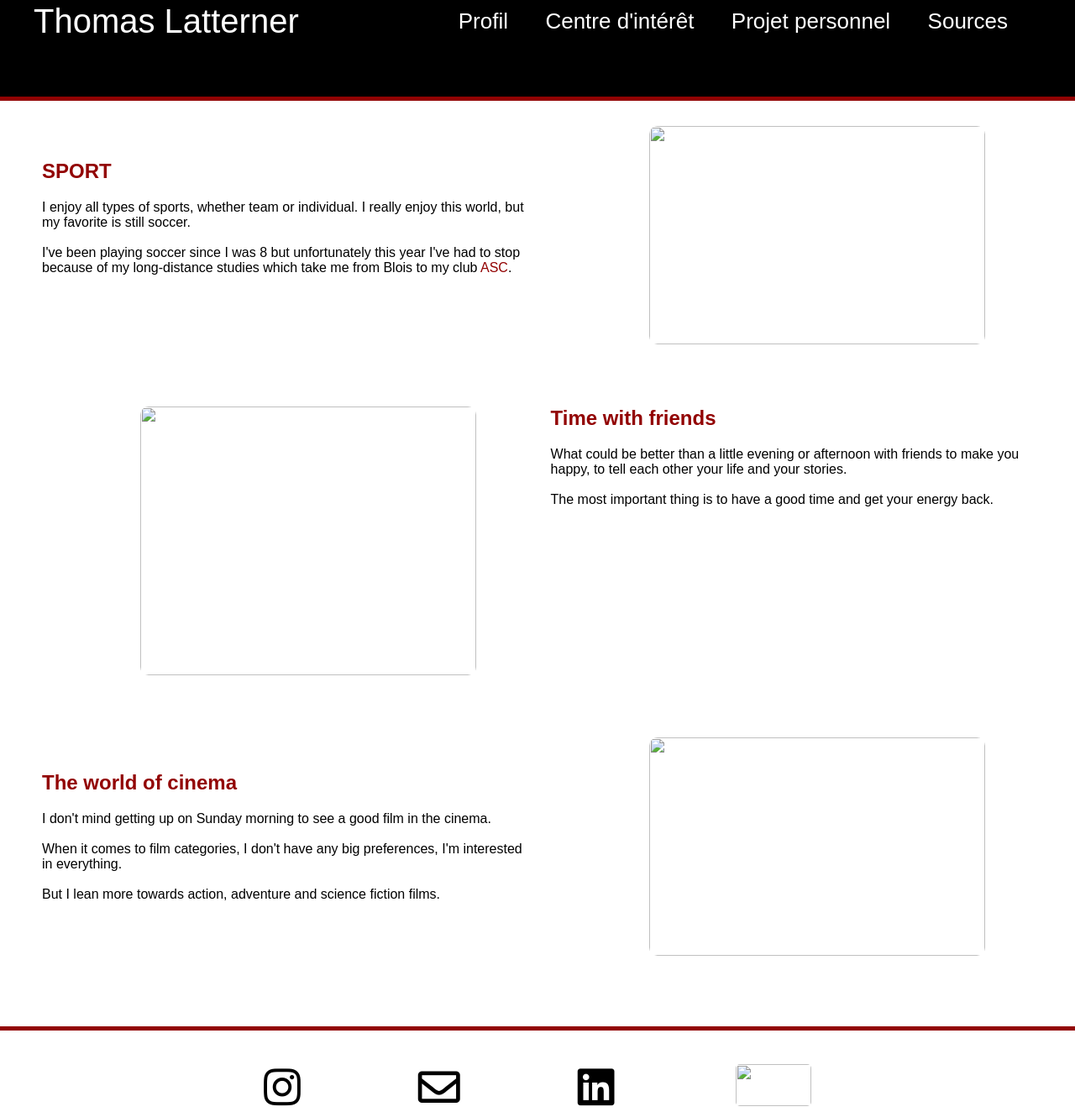
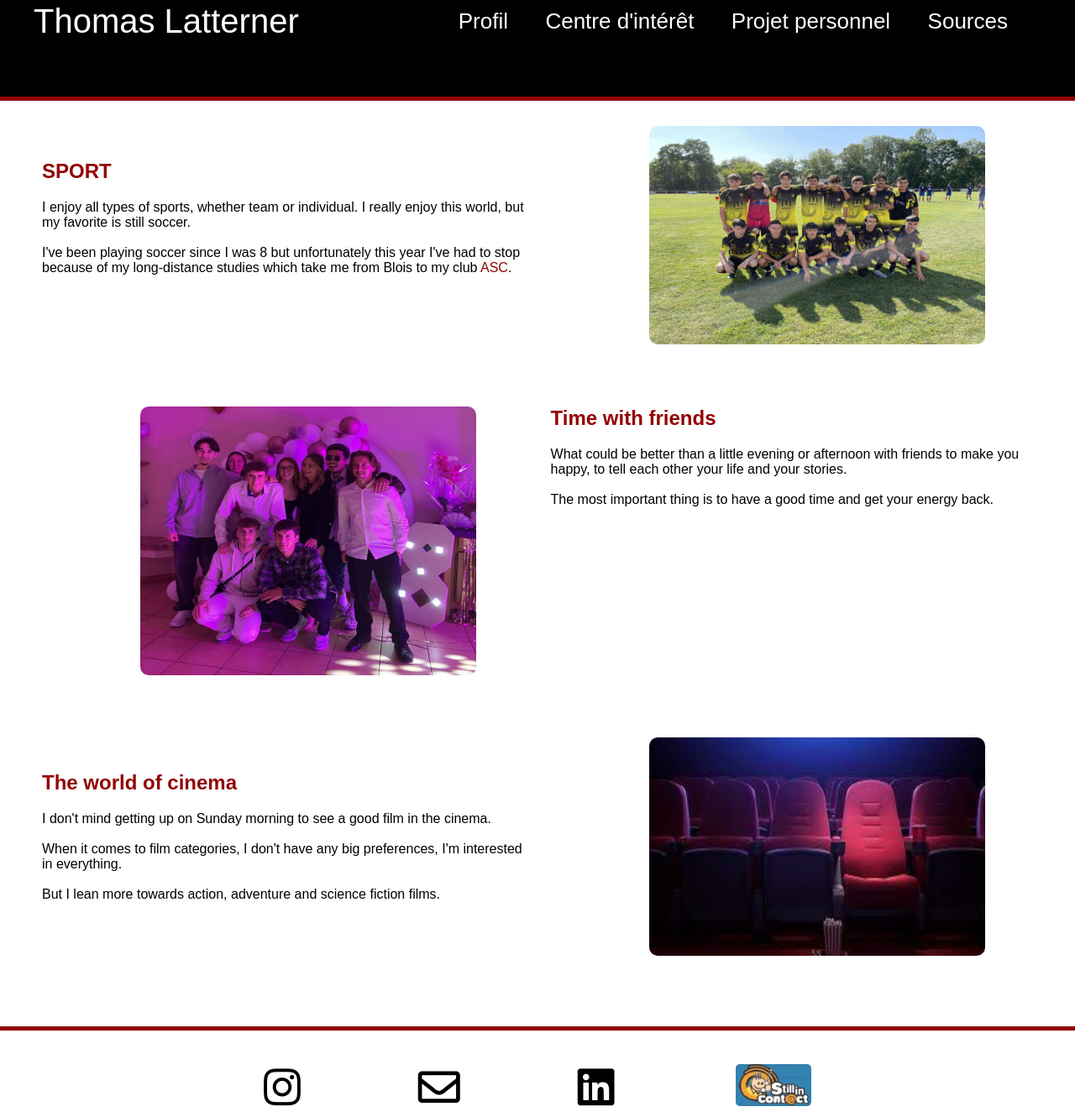
Before and after one commit to latternerthomas/LatternerThomas, a plain HTML site: page Page2.html in a window 1280 px wide. Shown: the part 65-1389 px from the top of the page at 84% size. Drawn offline with Linux system fonts and the light colour scheme; some icons are missing; a small style sheet from the web is missing; a web font is replaced by a local one.

Commit message:
Update Page2.html

```diff
--- a/Page2.html
+++ b/Page2.html
@@ -45,7 +45,7 @@
                     </div>
 
                     <div class="right">
-                        <img src="../images/footasc.jpg">
+                        <img src="./footasc.jpg">
                     </div>
 
                 </div>
@@ -53,7 +53,7 @@
                 <div class="part">
                     <div class="left">
                         <div class="size">
-                            <img src="../images/copains.jpg">
+                            <img src="./copains.jpg">
                         </div>
 
                     </div>
@@ -79,7 +79,7 @@
                     </div>
 
                     <div class="right">
-                        <img src="../images/cinéma.jpg">
+                        <img src="./cinéma.jpg">
                     </div>
                 </div>
 
@@ -108,7 +108,7 @@
                 </a>
 
                 <a href="../images/stillincontact.pdf" target="_blank">
-                    <i class="fab fa-stillincontact"></i> <img src="../images/stillincontact.jpg">
+                    <i class="fab fa-stillincontact"></i> <img src="./stillincontact.jpg">
                 </a>
             </div>
 
```
